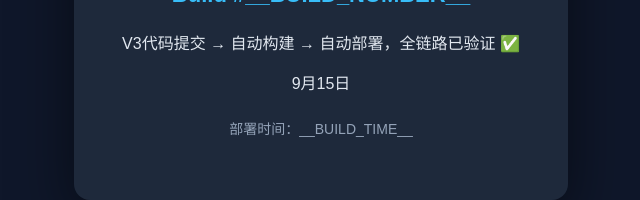
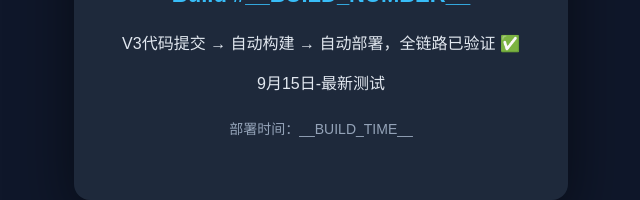
Before and after one commit to GXEL-xy/damo-app, a plain HTML site: page index.html in a window 1280 px wide. Shown: the part 369-569 px from the top of the page, without its empty margins (319-959 px from the left). Drawn offline with Linux system fonts and the light colour scheme.

Commit message:
Update index.html

```diff
--- a/index.html
+++ b/index.html
@@ -18,7 +18,7 @@
     <h1>🚀 CI/CD Demo App</h1>
     <p class="build">Build #__BUILD_NUMBER__</p>
     <p>V3代码提交 → 自动构建 → 自动部署，全链路已验证 ✅</p>
-    <p>9月15日<p>
+    <p>9月15日-最新测试<p>
     <p class="meta">部署时间：__BUILD_TIME__</p>
   </div>
 </body>
```
